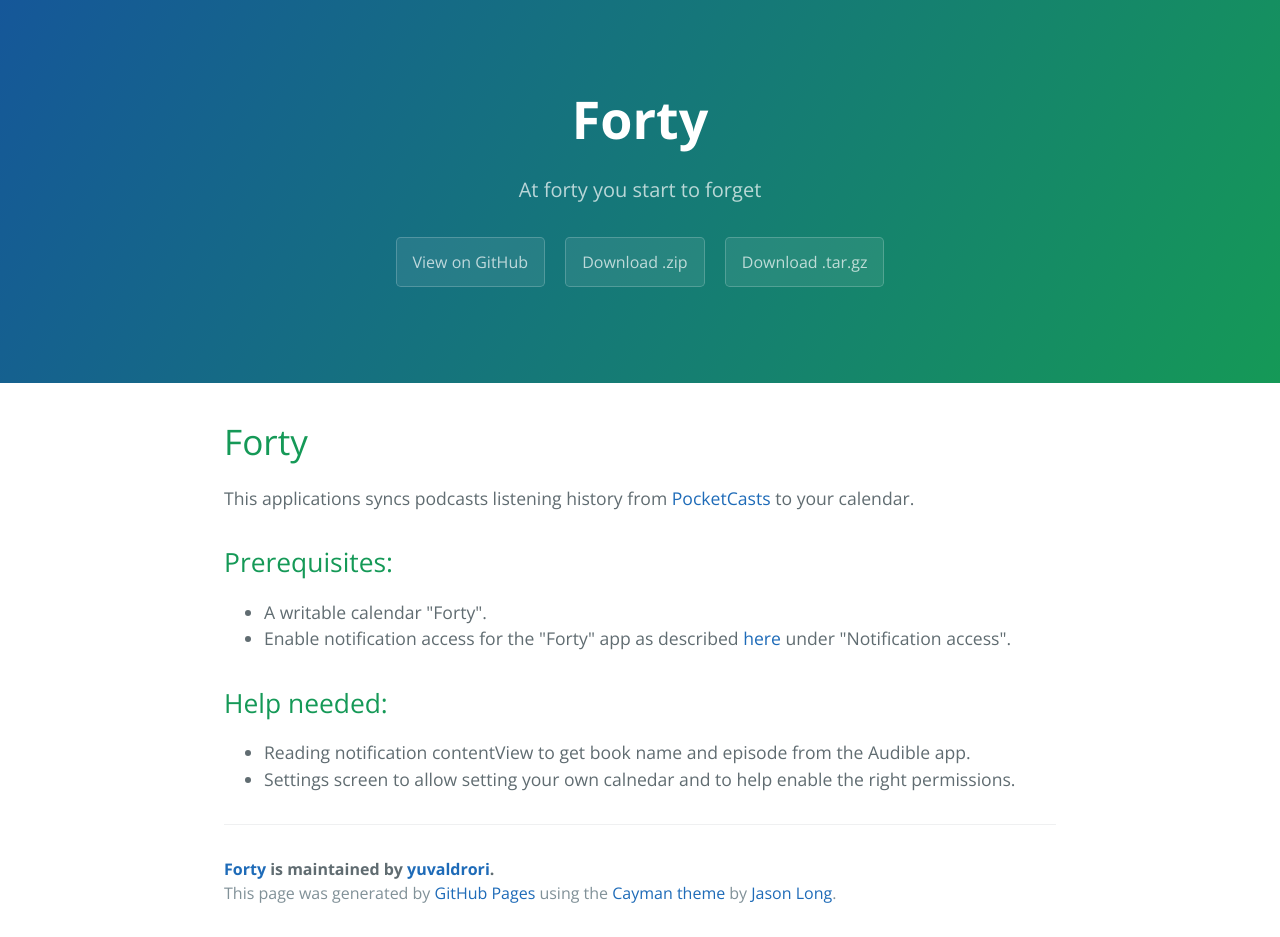
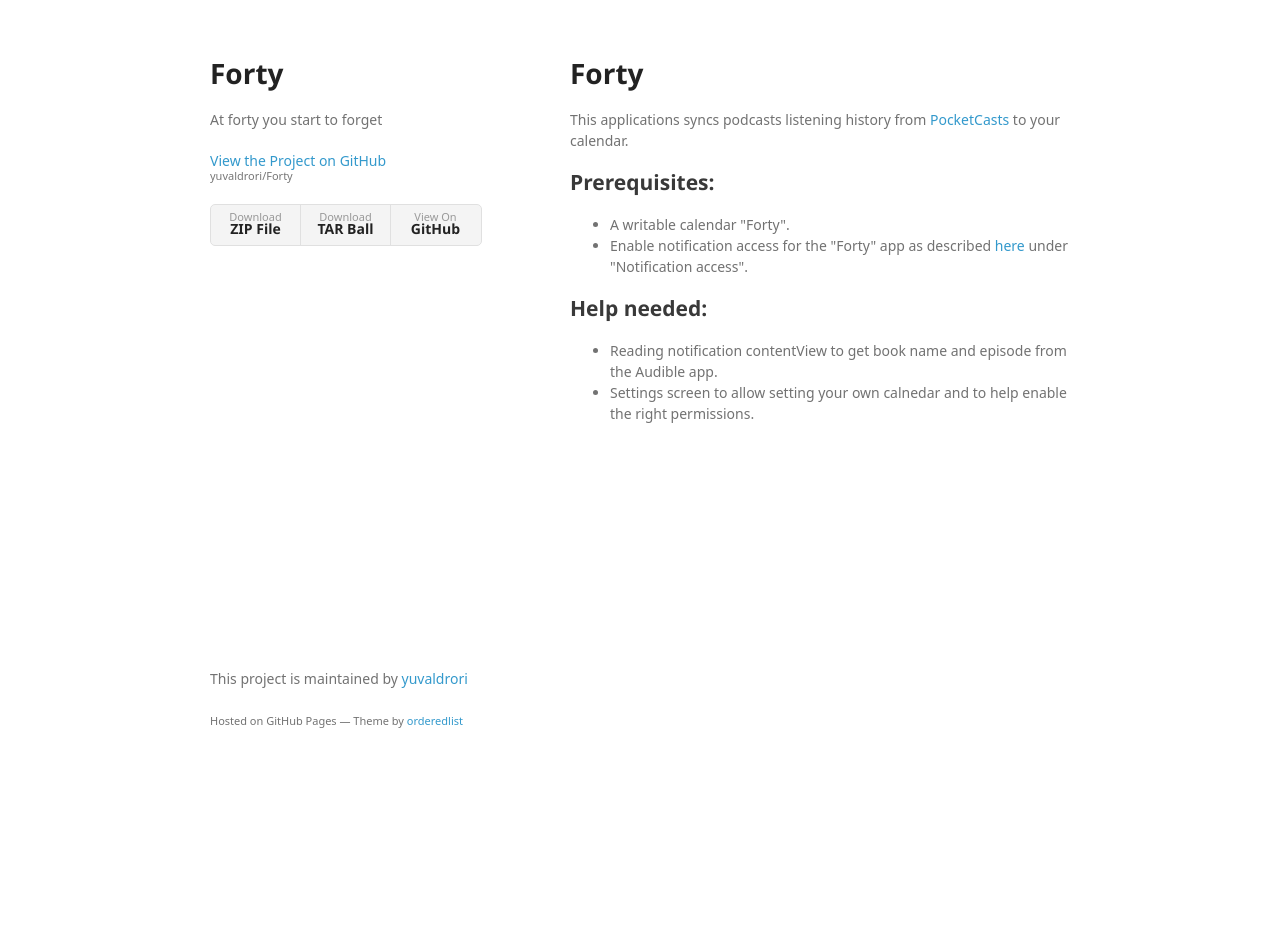
Before and after one commit to yuvaldrori/Forty, a plain HTML site: page index.html in a window 1280 px wide. After the commit the page ends 800 px from the top, so only its background shows below. Drawn offline with nearby package versions, Linux system fonts and the light colour scheme; a web font is replaced by a local one.

Commit message:
Create gh-pages branch via GitHub

```diff
--- a/index.html
+++ b/index.html
@@ -1,25 +1,34 @@
-<!DOCTYPE html>
-<html lang="en-us">
+<!doctype html>
+<html>
   <head>
-    <meta charset="UTF-8">
+    <meta charset="utf-8">
+    <meta http-equiv="X-UA-Compatible" content="chrome=1">
     <title>Forty by yuvaldrori</title>
-    <meta name="viewport" content="width=device-width, initial-scale=1">
-    <link rel="stylesheet" type="text/css" href="stylesheets/normalize.css" media="screen">
-    <link href='https://fonts.googleapis.com/css?family=Open+Sans:400,700' rel='stylesheet' type='text/css'>
-    <link rel="stylesheet" type="text/css" href="stylesheets/stylesheet.css" media="screen">
-    <link rel="stylesheet" type="text/css" href="stylesheets/github-light.css" media="screen">
+
+    <link rel="stylesheet" href="stylesheets/styles.css">
+    <link rel="stylesheet" href="stylesheets/github-light.css">
+    <meta name="viewport" content="width=device-width">
+    <!--[if lt IE 9]>
+    <script src="//html5shiv.googlecode.com/svn/trunk/html5.js"></script>
+    <![endif]-->
   </head>
   <body>
-    <section class="page-header">
-      <h1 class="project-name">Forty</h1>
-      <h2 class="project-tagline">At forty you start to forget</h2>
-      <a href="https://github.com/yuvaldrori/Forty" class="btn">View on GitHub</a>
-      <a href="https://github.com/yuvaldrori/Forty/zipball/master" class="btn">Download .zip</a>
-      <a href="https://github.com/yuvaldrori/Forty/tarball/master" class="btn">Download .tar.gz</a>
-    </section>
+    <div class="wrapper">
+      <header>
+        <h1>Forty</h1>
+        <p>At forty you start to forget</p>
 
-    <section class="main-content">
-      <h1>
+        <p class="view"><a href="https://github.com/yuvaldrori/Forty">View the Project on GitHub <small>yuvaldrori/Forty</small></a></p>
+
+
+        <ul>
+          <li><a href="https://github.com/yuvaldrori/Forty/zipball/master">Download <strong>ZIP File</strong></a></li>
+          <li><a href="https://github.com/yuvaldrori/Forty/tarball/master">Download <strong>TAR Ball</strong></a></li>
+          <li><a href="https://github.com/yuvaldrori/Forty">View On <strong>GitHub</strong></a></li>
+        </ul>
+      </header>
+      <section>
+        <h1>
 <a id="forty" class="anchor" href="#forty" aria-hidden="true"><span aria-hidden="true" class="octicon octicon-link"></span></a>Forty</h1>
 
 <p>This applications syncs podcasts listening history from <a href="http://www.shiftyjelly.com/pocketcasts">PocketCasts</a> to your calendar.</p>
@@ -39,15 +48,13 @@
 <li>Reading notification contentView to get book name and episode from the Audible app.</li>
 <li>Settings screen to allow setting your own calnedar and to help enable the right permissions.</li>
 </ul>
-
-      <footer class="site-footer">
-        <span class="site-footer-owner"><a href="https://github.com/yuvaldrori/Forty">Forty</a> is maintained by <a href="https://github.com/yuvaldrori">yuvaldrori</a>.</span>
-
-        <span class="site-footer-credits">This page was generated by <a href="https://pages.github.com">GitHub Pages</a> using the <a href="https://github.com/jasonlong/cayman-theme">Cayman theme</a> by <a href="https://twitter.com/jasonlong">Jason Long</a>.</span>
+      </section>
+      <footer>
+        <p>This project is maintained by <a href="https://github.com/yuvaldrori">yuvaldrori</a></p>
+        <p><small>Hosted on GitHub Pages &mdash; Theme by <a href="https://github.com/orderedlist">orderedlist</a></small></p>
       </footer>
-
-    </section>
-
+    </div>
+    <script src="javascripts/scale.fix.js"></script>
 
   </body>
 </html>
```
